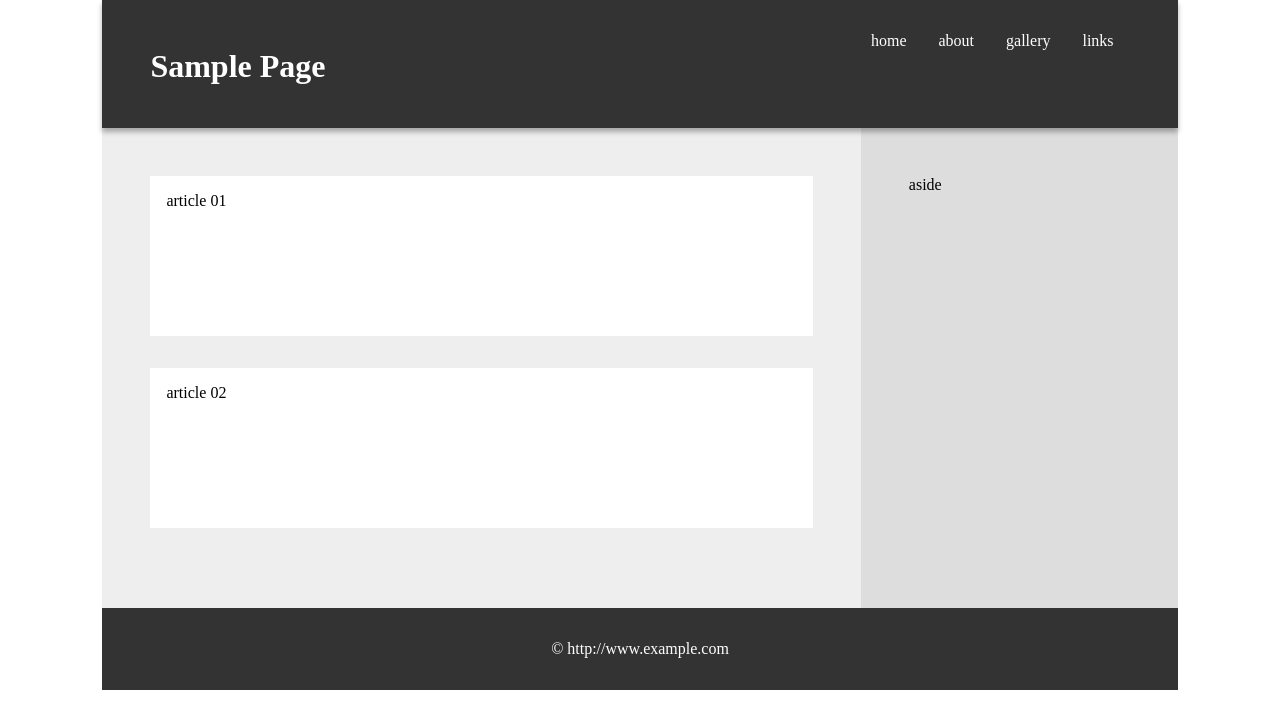
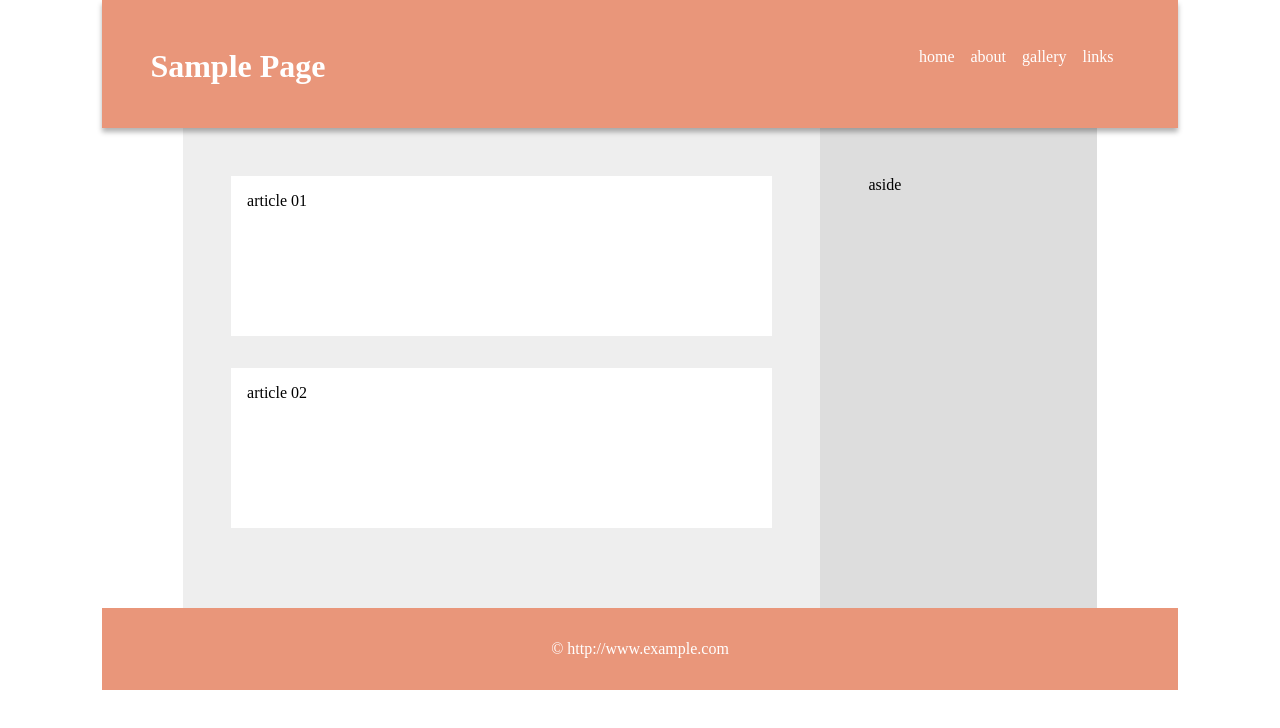
Before and after one commit to WANGSHUCHAN/SampleSite04, a plain HTML site: page index.html in a window 1280 px wide. Drawn offline with Linux system fonts and the light colour scheme.

Commit message:
Add files via upload

```diff
--- a/style.css
+++ b/style.css
@@ -1,4 +1,4 @@
-*{
+* {
   margin: 0;
   padding: 0;
   list-style: none;
@@ -15,7 +15,7 @@
 header {
    position:relative;
    height: 8rem;
-   background: #333;
+   background: #E9967A;
    box-shadow: 0 4px 0.3125rem rgba(0,0,0,.3);
  }
 
@@ -26,11 +26,12 @@ header {
     font-size: 2rem;
     color: white;
   }
-
   nav {
     position: absolute;
-    top: 2rem;
-    right: 2rem;
+    top: 3rem;
+     right: 3rem;
+    font-size: 1rem;
+    background: #E9967A;
   }
 
     nav ul{
@@ -39,7 +40,7 @@ header {
     }
 
     nav ul li{
-      margin-right: 2rem;
+      margin-right: 1rem;
     }
 
     nav ul li a {
@@ -48,8 +49,13 @@ header {
 
 main{
   display: flex;
+  width: 85%;
+  max-width: 1280px;
+  margin: 0 auto;
   flex-direction: row;
 }
+
+
 
   section{
     flex: 3;
@@ -73,6 +79,6 @@ main{
 footer {
   padding: 2rem 3rem;
   text-align: center;
-  background: #333;
+  background: #E9967A;
   color: white;
 }
```
Also changed, not shown: index.html (+2 -0 lines).
